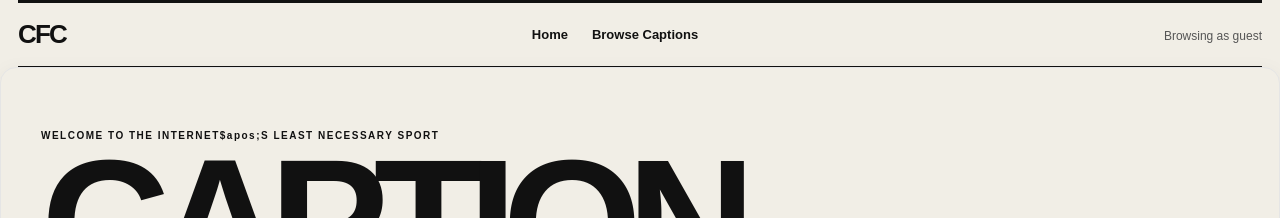
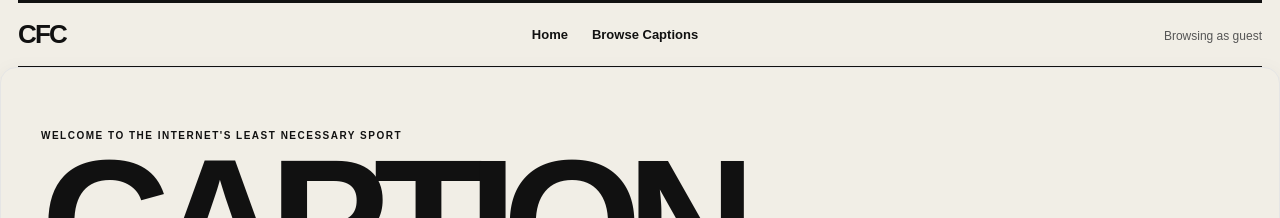
Before and after one commit to ellakronman/helloworld, a Next.js app: page / in a window 1280 px wide. Shown: the top 218 px of the page. Built offline with nearby package versions, Linux system fonts and the light colour scheme; no server answers.

Commit message:
Update Caption Fight Club apostrophe

```diff
--- a/app/page.tsx
+++ b/app/page.tsx
@@ -18,7 +18,7 @@ export default async function Home() {
 
 
             <section className="hero">
-                <p className="heroEyebrow">WELCOME TO THE INTERNET$apos;S LEAST NECESSARY SPORT</p>
+                <p className="heroEyebrow">WELCOME TO THE INTERNET&apos;S LEAST NECESSARY SPORT</p>
 
                 <h1>
                     CAPTION
```
